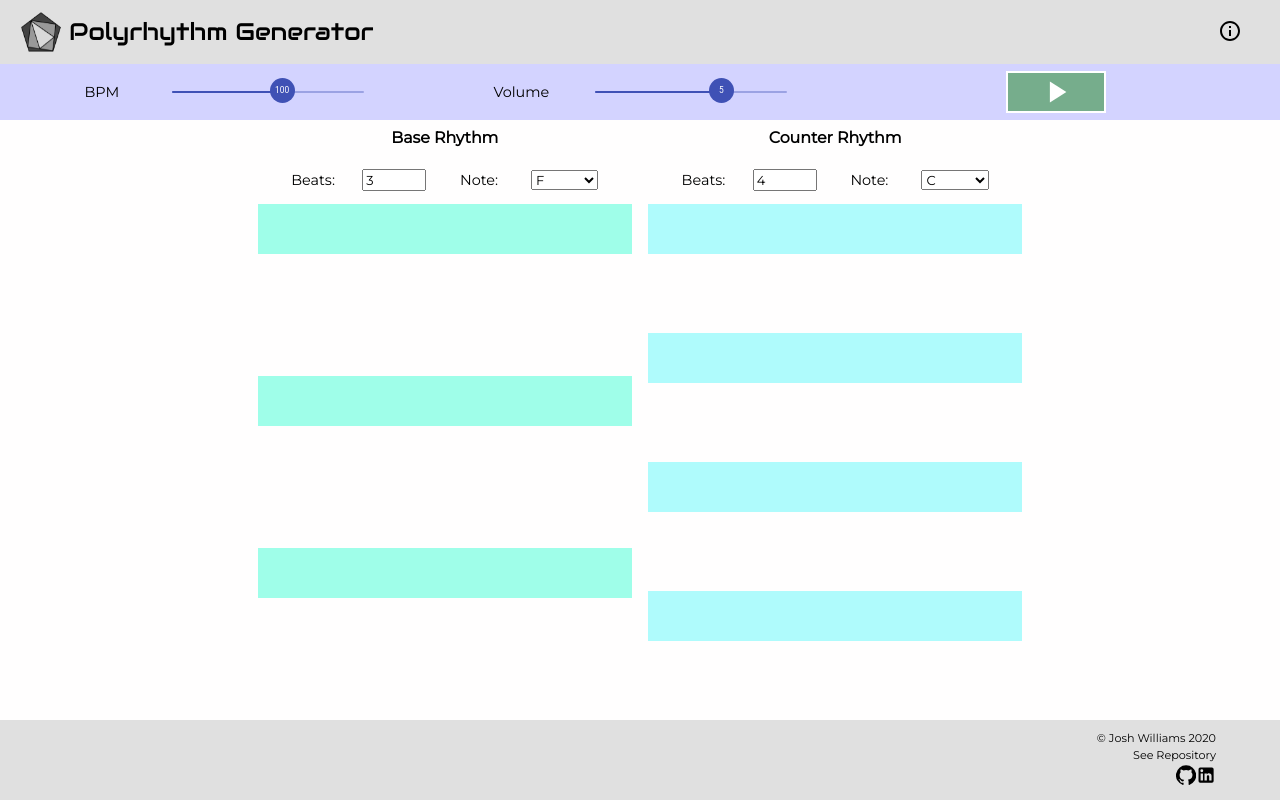
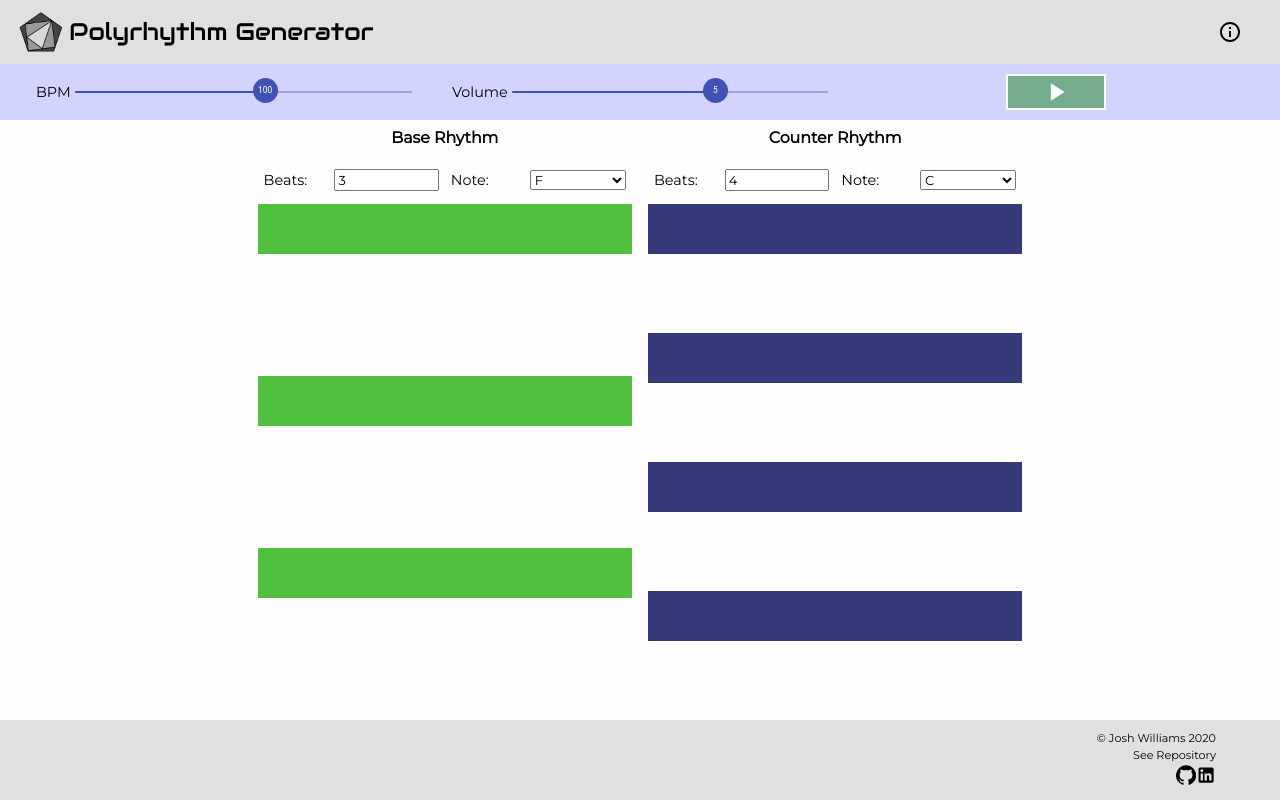
Before and after one commit to jswill88/polyrhythm-generator, a React (Create React App) app: page / in a window 1280 px wide. Built offline with nearby package versions, Linux system fonts and the light colour scheme.

Commit message:
add info sections to different parts of page

```diff
--- a/src/App.js
+++ b/src/App.js
@@ -1,13 +1,17 @@
-// import './styles/reset.scss'
+import React, {useState} from 'react';
 import Header from './components/Header';
 import Main from './components/Main';
 import Footer from './components/Footer';
+import InfoCard from './components/InfoCard'
 
 function App() {
+  const [showInfo, setShowInfo] = useState(false);
+
   return (
     <>
-      <Header />
-      <Main />
+      <Header setShowInfo={setShowInfo} showInfo={showInfo}/>
+      <Main  showInfo={showInfo}/>
+      {showInfo && <InfoCard setShowInfo={setShowInfo}/>}
       <Footer />
     </>
   );
--- a/src/components/Header.js
+++ b/src/components/Header.js
@@ -1,15 +1,19 @@
 import '../styles/header.scss'
 import InfoOutlinedIcon from '@material-ui/icons/InfoOutlined';
+import CloseIcon from '@material-ui/icons/Close';
 import Logo from '../images/polyrhythmLogo.png'
 
-export default function Header() {
+export default function Header({ showInfo, setShowInfo }) {
   return (
     <header>
       <div>
         <img src={Logo} alt="Logo" />
         <h1>Polyrhythm Generator</h1>
       </div>
-      <a href="/"><InfoOutlinedIcon /></a>
+      {showInfo
+        ? <CloseIcon onClick={() => setShowInfo(false)} />
+        : <InfoOutlinedIcon onClick={() => setShowInfo(true)} />
+      }
     </header>
   )
 }
--- /dev/null
+++ b/src/components/InfoCard.js
@@ -0,0 +1,14 @@
+// import CloseIcon from '@material-ui/icons/Close';
+import '../styles/InfoCard.scss'
+export default function InfoCard ({ setShowInfo }) {
+  return (
+    <div id="infoCard">
+
+      {/* <CloseIcon onClick={() => setShowInfo(false)} /> */}
+    {/* <h2>How to Use</h2> */}
+    <p>Hover over an element to see more info</p>
+    {/* <p></p> */}
+
+   </div>
+  )
+}
--- a/src/components/Main.js
+++ b/src/components/Main.js
@@ -4,12 +4,13 @@ import { Slider } from '@material-ui/core';
 import { StylesProvider } from "@material-ui/core/styles";
 import PlayArrowIcon from '@material-ui/icons/PlayArrow';
 import StopIcon from '@material-ui/icons/Stop';
+// import ArrowDownwardIcon from '@material-ui/icons/ArrowDownward';
 
 import '../styles/App.scss';
 import Squares from './Squares';
 import Notes from './Notes';
 
-export default function Main() {
+export default function Main({ showInfo }) {
 
   const [leftRhythm, setLeftRhythm] = useState(3);
   const [rightRhythm, setRightRhythm] = useState(4);
@@ -20,8 +21,7 @@ export default function Main() {
   const [rightNote, setRightNote] = useState('F3')
   const [leftError, setLeftError] = useState(false);
   const [rightError, setRightError] = useState(false);
-  const [volume, setVolume] = useState(-30)
-
+  const [volume, setVolume] = useState(-30);
 
   const setTimers = async () => {
     setLeftHighlight(-1);
@@ -117,7 +117,10 @@ export default function Main() {
     <main>
       <section className="globalControls">
         <StylesProvider injectFirst>
-          <div>
+          <div className={showInfo ? "control outline" : "control"}>
+            {showInfo &&
+              <div className="info">Set the tempo for the base rhythm</div>
+            }
             <label htmlFor="tempo">BPM</label>
             <Slider
               name="tempo"
@@ -130,7 +133,10 @@ export default function Main() {
               valueLabelFormat={x => <span>{x}</span>}
             />
           </div>
-          <div>
+          <div className={showInfo ? "control outline" : "control"}>
+            {showInfo &&
+              <div className="info">Set the master volume</div>
+            }
             <label htmlFor="volume">Volume</label>
             <Slider
               name="volume"
@@ -143,26 +149,39 @@ export default function Main() {
               valueLabelFormat={x => <span>{(x + 55) / 5}</span>}
             />
           </div>
-          <div>
+          <div className={showInfo ? "control outline" : "control"}>
             {rightHighlight > -1
               ? <button id='button' className="stop" onClick={stop}>
                 <StopIcon /></button>
               : <button id='button' onClick={setTimers}>
                 <PlayArrowIcon /></button>
             }
-
+            {showInfo &&
+              <div className="info">Start and stop the music</div>
+            }
           </div>
         </StylesProvider>
       </section>
 
       <div className="container">
 
+
+
+
         <div className="blinkBox">
+
           <div className="subtitle">
             <h2>Base Rhythm</h2>
           </div>
+
           <div className="sideHeader">
+
+            <div className={showInfo ? "sideControl outline" : "sideControl"}>
               <label htmlFor="leftSub">Beats:</label>
+
+              {showInfo &&
+                <div className="info">Set the number of beats in the base rhythm</div>}
+
               <input
                 className={leftError ? 'error' : null}
                 id="leftSub"
@@ -171,6 +190,9 @@ export default function Main() {
                 defaultValue={leftRhythm}
                 onChange={handleLeft}
               />
+            </div>
+
+            <div className={showInfo ? "sideControl outline" : "sideControl"}>
               {leftError
                 ? <p>Input must be 2 or greater</p>
                 : Notes({
@@ -180,7 +202,9 @@ export default function Main() {
                   rightNote,
                   setLeftNote,
                   setRightNote,
+                  showInfo
                 })}
+            </div>
           </div>
 
           <div className="sideBody">
@@ -196,10 +220,17 @@ export default function Main() {
 
         <div className="blinkBox">
           <div className="subtitle">
+
             <h2>Counter Rhythm</h2>
           </div>
+
           <div className="sideHeader">
+
+            <div className={showInfo ? "sideControl outline" : "sideControl"}>
               <label htmlFor="rightSub">Beats:</label>
+
+              {showInfo &&
+                <div className="info">Set the number of beats in the counter rhythm</div>}
 
               <input
                 className={rightError ? 'error' : null}
@@ -209,6 +240,9 @@ export default function Main() {
                 max={Math.floor(parseInt(leftRhythm) * 6)}
                 defaultValue={rightRhythm}
                 onChange={handleRight} />
+            </div>
+
+            <div className={showInfo ? "sideControl outline" : "sideControl"}>
               {rightError
                 ? <p>
                   Input must be between 2 and {Math.floor(parseInt(leftRhythm) * 6)}
@@ -220,10 +254,12 @@ export default function Main() {
                   rightNote,
                   setLeftNote,
                   setRightNote,
+                  showInfo
                 })
               }
             </div>
 
+          </div>
           <div className="sideBody">
             <Squares
               rhythm={rightRhythm}
@@ -234,9 +270,9 @@ export default function Main() {
           </div>
 
 
+        </div>
 
 
-        </div>
 
       </div>
 
--- a/src/components/Notes.js
+++ b/src/components/Notes.js
@@ -1,7 +1,9 @@
-export default function Notes({ noteArray, rl, leftNote, rightNote, setLeftNote, setRightNote }) {
+export default function Notes({ noteArray, rl, leftNote, rightNote, setLeftNote, setRightNote, showInfo }) {
   return (
     <>
       <label htmlFor="notes">Note: </label>
+      {showInfo &&
+          <div className="info">Set the {rl === 'right' ? 'right' : 'left'} note</div>}
       <select
         id="notes"
         defaultValue={rl === 'right' ? leftNote : rightNote}
--- a/src/styles/App.scss
+++ b/src/styles/App.scss
@@ -7,7 +7,7 @@
 }
 @mixin highlight($animationName) {
   animation-name: $animationName;
-  animation-duration: 700ms;
+  animation-duration: 900ms;
   animation-iteration-count: 1;
   animation-direction: normal;
 }
@@ -41,14 +41,39 @@ $headerColor: rgba(128, 128, 128, 0.249);
 .globalControls {
   background-color: rgba(0, 0, 255, 0.173);
   height: 7vh;
+  min-height: 40px;
   @include display(flex, space-evenly, center);
 
-   div{
+  .control{
+    box-sizing: border-box;
+    position: relative;
     @include display(flex, space-evenly, center);
     height: 100%;
     width: 30%;
+    border: 2px solid transparent;
+    padding: 2px;
+
+  }
+  .outline {
+    border: 2px solid black;
+    animation: 2000ms ease-out 1 fill;
+    &:hover div {
+      display: block;
+    }
   }
 }
+// @keyframes fill {
+//   from {
+//     border: 2px solid transparent;
+//   }
+//   50%{
+//     border: 2px solid red;
+//   }
+//   to {
+//     border: 2px solid transparent;
+//   }
+// }
+
 
 span.PrivateValueLabel-label-5 {
   color: white;
@@ -66,7 +91,8 @@ span.PrivateValueLabel-offset-3 {
 }
 .MuiSlider{
   &-root {
-    width: 50%;
+    width: 100%;
+    margin-left: 4px;
   }
 
   &-thumbColorPrimary {
@@ -74,8 +100,49 @@ span.PrivateValueLabel-offset-3 {
     width: 25px;
     top: 5px;
   }
+}
+// .infoBox {
+  // width: 0;
+  // position: relative;
+// }
+.info {
+  z-index: 1;
+  // align-self: none;
+  // display: block;
+  position: absolute;
+  top: 7vh;
+  // left: 25%;
+  background-color: rgba(0, 0, 0, 0.8);
+  color: white;
+  // height: 50px;
+  text-align: center;
+  width: 100%;
+  padding: 6px;
+  animation: 200ms cubic-bezier(.1, -1, .3, 1.1) 1 slideDown;
+  display: none;
+}
+
+@keyframes slideDown {
+  from {
+    top: -200vh;
+  }
+  to {
+    top: 7vh;
+  }
+}
+@keyframes bounce {
+from {
+  top: 30px;
+}
+25% {
+  top:26px;
+}
+75% {
+  top:30px;
+}
 
 }
+
 
 button {
   @include display(flex, space-evenly, center);
@@ -92,9 +159,6 @@ button {
   &:hover {
     @include transition(opacity, 300ms, ease-in);
     opacity: .7;
-  }
-  &:focus {
-    outline: none;
   }
   &:active {
     border: none;
@@ -124,7 +188,6 @@ button .MuiSvgIcon-root {
     align-items: flex-end;
     .sideBody div {
       justify-content: flex-end;
-      // padding-right: 5px;
     }
   }
   .subtitle{
@@ -148,6 +211,7 @@ button .MuiSvgIcon-root {
     justify-self: stretch;
     flex-grow: 5;
     display: flex;
+
   }
 }
 
@@ -158,8 +222,9 @@ button .MuiSvgIcon-root {
   // border: 1px solid gray;
 }
 .right.square {
-  background-color: #37f7fa;
-  opacity: .4;
+
+  background-color: #030a59;
+  opacity: .8;
 }
 
 
@@ -168,8 +233,9 @@ button .MuiSvgIcon-root {
 }
 
 .left.square {
-  background-color: #10FFCB;
-  opacity: .4;
+
+  background-color: #26b110;
+  opacity: .8;
 }
 
 .left.square.highlight {
@@ -178,26 +244,37 @@ button .MuiSvgIcon-root {
 
 @keyframes fadeRight {
   from {
-    background-color: #182bfc;
-    opacity: .8;
+    background-color: #26f5f9;
+    opacity: 1;
   }
   to {
-    opacity: .4;
+    // background-color: #26f5f9;
+    background-color: #030a59;
+    // opacity: .4;
   }
 }
 
 @keyframes fadeLeft {
   from {
-    background-color: #26b110;
-    opacity: .8;
+    background-color: #10ff2c;
+    opacity: 1;
   }
   to {
-    opacity: .4;
+    background-color: #26b110;
+    // opacity: .4;
   }
 }
 
 .container {
   display: flex;
+}
+
+label + .info {
+  // background-color: green ;
+  top: 6vh;
+
+  width: 90%;
+
 }
 
 .sideHeader {
@@ -212,11 +289,28 @@ button .MuiSvgIcon-root {
     color: red;
     width: 37%;
   }
-  label{
-    width: 10%;
+
+  .sideControl {
+    width: 50%;
+    height: 100%;
+    @include display(flex,space-between,center);
+    position: relative;
+    box-sizing: border-box;
+    border: 2px solid transparent;
+    padding: 0 2px;
+    margin: 0 2px;
+
+    &.outline {
+      border: 2px solid black;
+      animation: 500ms ease-out 1 fill;
+      &:hover div {
+        display: block;
+      }
+    }
   }
+
   input {
-    width: 15%;
+    width: 55%;
     text-align: left;
     &.error {
       border: red solid 1px;
@@ -225,6 +319,6 @@ button .MuiSvgIcon-root {
     }
   }
   select {
-    width: 18%;
+    width: 55%;
   }
 }
--- /dev/null
+++ b/src/styles/InfoCard.scss
@@ -0,0 +1,37 @@
+@import 'App';
+
+#infoCard {
+  box-sizing: border-box;
+  width: 200px;
+  position: absolute;
+  // right: calc(50% - 150px);
+  right: 7vw;
+  // top: calc(50% - 125px);
+  top: 1vh;
+  font-family: $bodyFont;
+  background-color: rgba(0, 0, 0, 0.8);
+  color: white;
+  padding: 5px;
+  // height: 300px;
+
+  h2 {
+    font-weight: bold;
+    font-size: 1.1em;
+    margin-bottom: 5px;
+  }
+  ul {
+    font-size: .9em;
+    margin-bottom: 3px;
+  }
+  .MuiSvgIcon-root {
+    position: absolute;
+    right: 2px;
+    top: 2px;
+    cursor: pointer;
+    color: white;
+    @include transition(color, 300ms, ease-in-out);
+    &:hover {
+      color: rgba(250, 94, 94, 0.776);
+    }
+  }
+}
--- a/src/styles/header.scss
+++ b/src/styles/header.scss
@@ -15,21 +15,25 @@ header {
     font-family: 'Audiowide', cursive;
     font-size: 1.5em;
     margin-left: 1%;
+
   }
   img {
     margin-left: 3%;
     height: 5vh;
-    animation-name: flip;
-    animation-duration: 10000ms;
-    animation-iteration-count: infinite;
-    animation-direction: normal;
-    animation-timing-function: linear;
+    &:active{
+      animation-name: flip;
+      animation-duration: 1000ms;
+      animation-iteration-count: infinite;
+      animation-direction: normal;
+      animation-timing-function: linear;
+    }
   }
-  a {
+
+
+  .MuiSvgIcon-root {
+    cursor: pointer;
     justify-self: self-end;
     margin-right: 3%;
-  }
-  .MuiSvgIcon-root {
     color: black;
     @include transition(color, 300ms, ease-in-out);
     &:hover {
```
Lines whose indentation alone changed are shown as unchanged.
